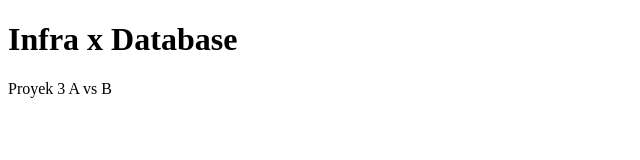
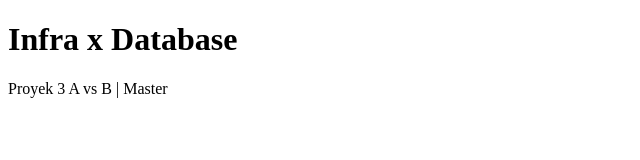
Before and after one commit to ardinur03/go-infra-cicd, a plain HTML site: page static/index.html in a window 1280 px wide. Shown: the full height of the page, 0-640 px from the left. Drawn offline with Linux system fonts and the light colour scheme.

Commit message:
Update index.html

```diff
--- a/static/index.html
+++ b/static/index.html
@@ -5,7 +5,7 @@
 </head>
 <body>
     <h1>Infra x Database</h1>
-    <p>Proyek 3 A vs B</p>
+    <p>Proyek 3 A vs B | Master</p>
 </body>
 
 </html>
```
